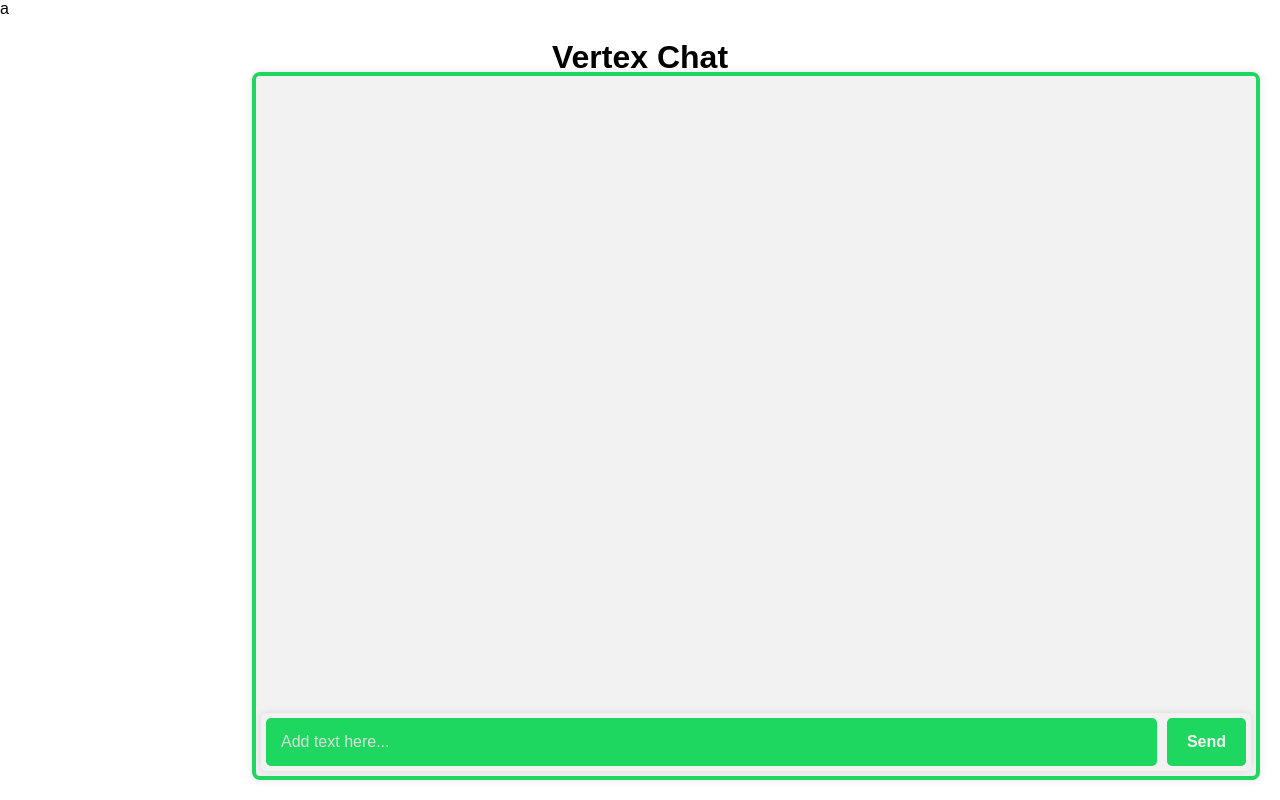
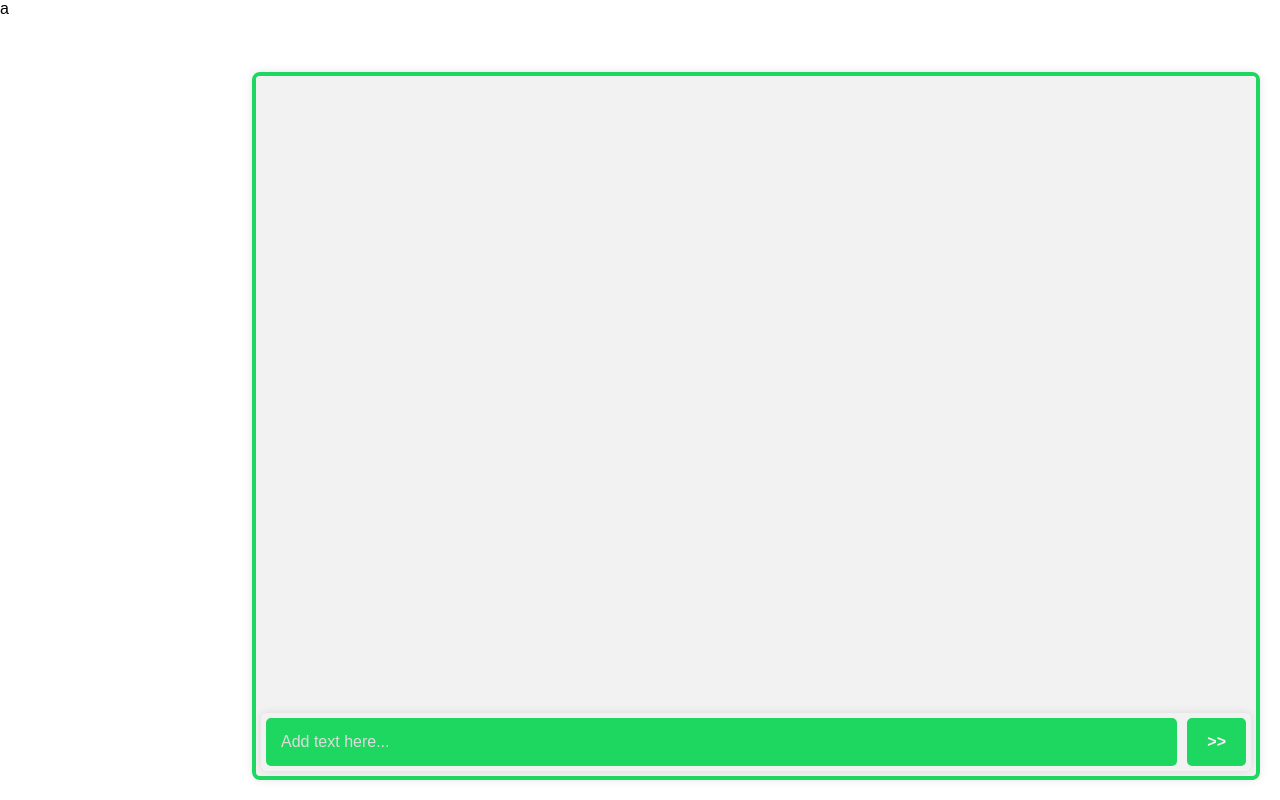
Before and after one commit to Osaci/Biodiversity, a Python web app: template templates/index.html in a window 1280 px wide. Run offline with Jinja, Linux system fonts and the light colour scheme; the template is opened without the code that fills it, so the values that code supplies are empty.

Commit message:
Add files via upload

```diff
--- a/templates/index.html
+++ b/templates/index.html
@@ -9,8 +9,6 @@ a<!DOCTYPE html>
 
 </head>
 <body>
-    <h1>Vertex Chat</h1>
-
     <div class="chat-container">
         <div id="chatBox" class="chat-box">
         <!--Messages are displayed here-->
@@ -18,7 +16,7 @@ a<!DOCTYPE html>
 
         <div class="input-container">
             <input type="text" id="userMessage" name="userMessage" placeholder="Add text here..." required>
-            <button id="sendButton">Send</button>
+            <button id="sendButton">>></button>
         </div>
     </div>
     <script src="{{ url_for('static', filename='script.js') }}"></script></body>
```
